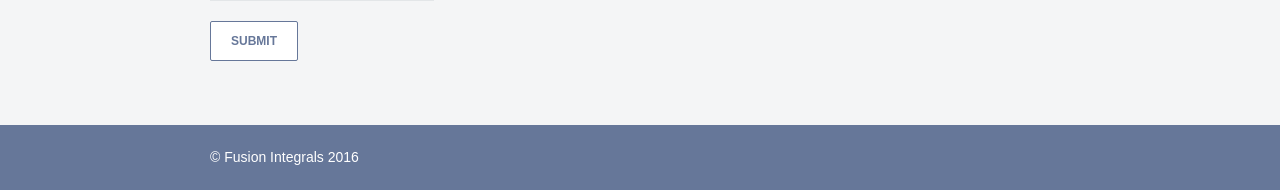
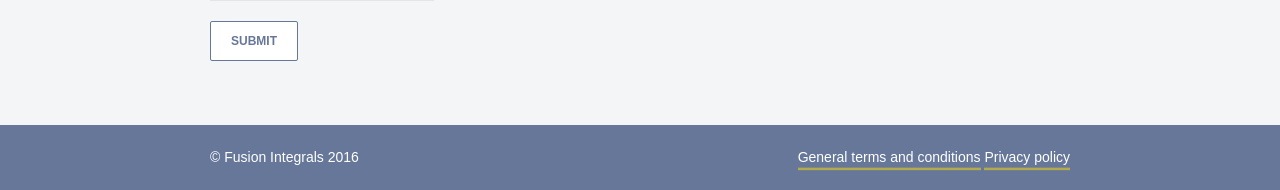
Before and after one commit to Thames1990/BadBatBets, a Django app: page /profile/signup/ in a window 1280 px wide. Shown: the part 634-824 px from the top of the page. Run offline with Django 3.2, Linux system fonts and the light colour scheme.

Commit message:
Redesigned profile page AGB is now general terms and conditions Datenschutzerklärung is now privacy policy Footer now includes general terms and conditions as well as privacy policy

```diff
--- a/bets/views.py
+++ b/bets/views.py
@@ -32,9 +32,9 @@ def index_view(request):
         else:
             return render(request, 'profiles/login.html')
     elif not request.user.profile.accepted_agb:
-        return render(request, 'profiles/agb.html', {'accepted': False})
+        return render(request, 'profiles/general_terms_and_conditions.html', {'accepted': False})
     elif not request.user.profile.accepted_privacy_policy:
-        return render(request, 'profiles/datenschutzerklärung.html', {'accepted': False})
+        return render(request, 'profiles/privacy_policy.html', {'accepted': False})
 
 
 @login_required
--- a/profiles/templates/profiles/agb.html
+++ b/profiles/templates/profiles/general_terms_and_conditions.html
@@ -50,8 +50,8 @@
                 </li>
             </ol>
         </li>
-        <li>Der Spieler akzeptiert mit seiner Nutzung die vorliegenden Allgemeinen Geschäftsbedingungen (AGB) in der
-            jeweils gültigen Fassung zum Zeitpunkt der Nutzung.
+        <li>Der Spieler akzeptiert mit seiner Nutzung die vorliegenden AGB in der jeweils gültigen Fassung zum Zeitpunkt
+            der Nutzung.
         </li>
         <li>Entgegenstehende oder von diesen AGB abweichende Bedingungen des Nutzers erkennt der Betreiber nicht an,
             soweit er ihrer Geltung nicht ausdrücklich schriftlich zugestimmt hat.
--- a/profiles/urls.py
+++ b/profiles/urls.py
@@ -5,15 +5,47 @@ from . import views
 app_name = 'profiles'
 
 urlpatterns = [
-    url(r'^$', views.profile, name='profile'),
+    url(
+        r'^$',
+        views.profile,
+        name='profile'
+    ),
 
     # Login mechanism
-    url(r'^login/$', views.login_user, name='login'),
-    url(r'^logout/$', views.logout_user, name='logout'),
+    url(
+        r'^login/$',
+        views.login_user,
+        name='login'
+    ),
+    url(
+        r'^logout/$',
+        views.logout_user,
+        name='logout'
+    ),
 
     # Signup mechanism
-    url(r'^signup/$', views.signup, name='signup'),
+    url(
+        r'^signup/$',
+        views.signup,
+        name='signup'
+    ),
 
     # Change Password
-    url(r'^chpw/$', views.change_password, name='change_password'),
+    url(
+        r'^chpw/$',
+        views.change_password,
+        name='change_password'
+    ),
+
+    # General terms and conditions, privacy policy
+    url(
+        r'^general_terms_and_conditions/$',
+        views.general_terms_and_conditions_view,
+        name='general_terms_and_conditions'
+    ),
+    url(
+        r'^privacy_policy/$',
+        views.privacy_policy_view,
+        name='privacy_policy'
+    )
 ]
--- a/profiles/views.py
+++ b/profiles/views.py
@@ -76,3 +76,13 @@ def change_password(request):
 
     args['form'] = form
     return render(request, 'profiles/change_password.html', args)
+
+
+def general_terms_and_conditions_view(request):
+    return render(request, 'profiles/general_terms_and_conditions.html', {'accepted': request.user.profile.accepted_agb})
+
+
+def privacy_policy_view(request):
+    return render(request, 'profiles/privacy_policy.html', {
+        'accepted': request.user.profile.accepted_privacy_policy
+    })
--- a/the_platform/templates/the_platform/base.html
+++ b/the_platform/templates/the_platform/base.html
@@ -40,7 +40,18 @@
 
     {# TODO Fix at bottom #}
     <footer>
-        <p>&copy; Fusion Integrals 2016</p>
+        <grid>
+            <div col="1/2">
+                <p style="display: inline">&copy; Fusion Integrals 2016</p>
+            </div>
+            <div col="1/2">
+                {# TODO Change paragraph anchor style? #}
+                <p style="float: right">
+                    <a href="{% url 'profiles:general_terms_and_conditions' %}">General terms and conditions</a>
+                    <a href="{% url 'profiles:privacy_policy' %}">Privacy policy</a>
+                </p>
+            </div>
+        </grid>
     </footer>
 </main>
 </body>
```
Also changed, not shown: profiles/templates/profiles/profile.html (+12 -2 lines), general_terms_and_conditions.md (renamed from AGB.md), privacy_policy.md (renamed from Datenschutzerklärung.md), profiles/templates/profiles/privacy_policy.html (renamed from profiles/templates/profiles/datenschutzerklärung.html).
